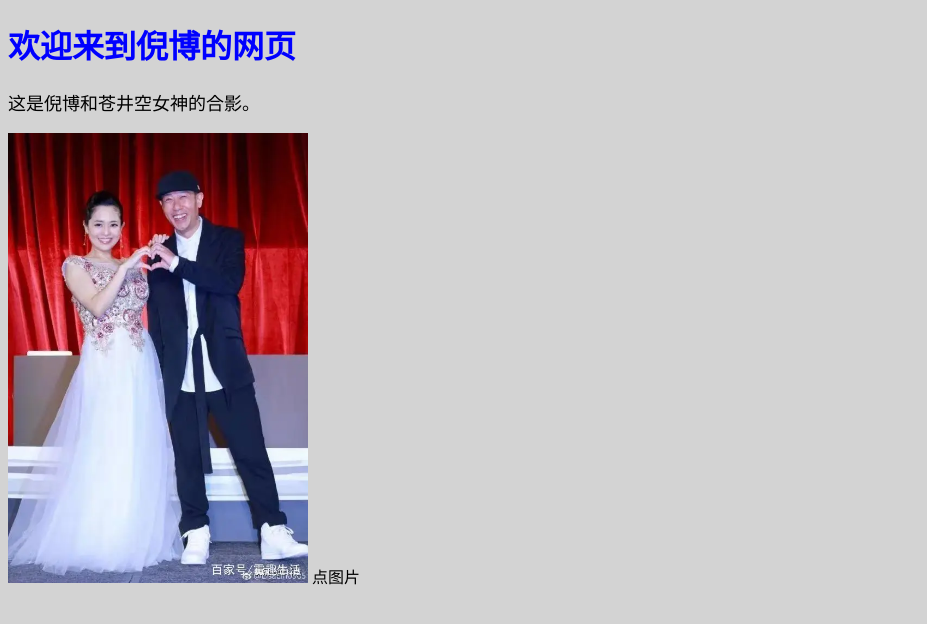
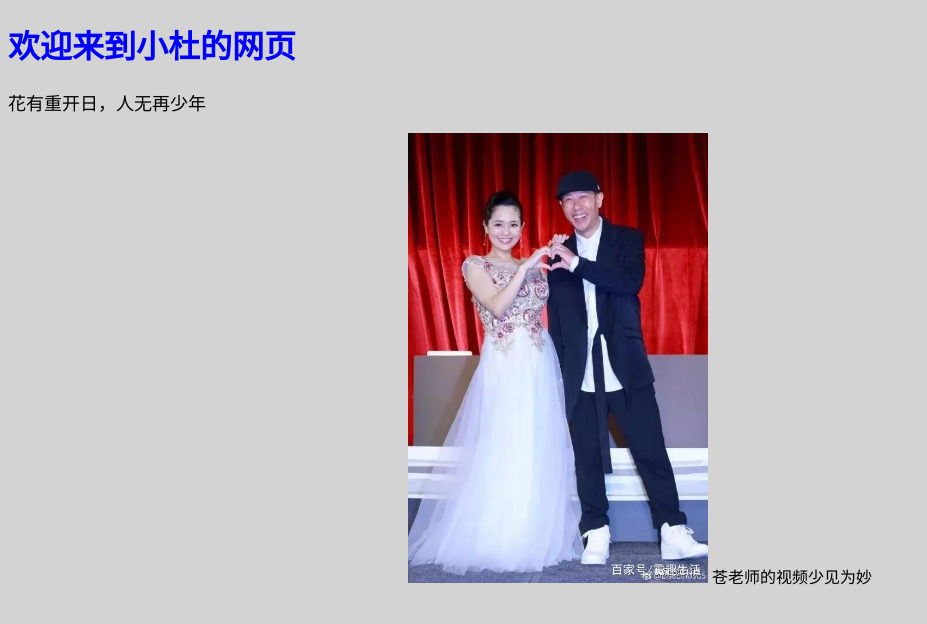
Before and after one commit to d-uy/d-uy.github.io, a plain HTML site: page index.html in a window 1280 px wide. Shown: the whole page, without its empty margins (0-927 px from the left). Drawn offline with Linux system fonts and the light colour scheme.

Commit message:
Update index.html

```diff
--- a/index.html
+++ b/index.html
@@ -1,15 +1,19 @@
 <!DOCTYPE html>
 <html>
 <head>
-    <title>倪博的网页</title>
+    <title>小杜的网页</title>
     <link rel="stylesheet" type="text/css" href="styles.css">
     <script src="script.js"></script>
 
 </head>
 <body>
-    <h1>欢迎来到倪博的网页</h1>
-    <p>这是倪博和苍井空女神的合影。</p>
+    <h1>欢迎来到小杜的网页</h1>
+    <p>花有重开日，人无再少年</p>
+    <div align="center" bgcolor="red">
+    <a herf="https://baidu.com"></a>
+    <a herf="https://tieba.baidu.com/f?ie=utf-8&kw=%E6%88%92%E8%89%B2"></a>
     <img id="myImage" src="image.jpg" alt="图片" onclick="replaceWithText()">
-    <span id="myText">点图片</span>
+    <span id="myText">苍老师的视频少见为妙</span>
+    </div>
 </body>
 </html>
```
